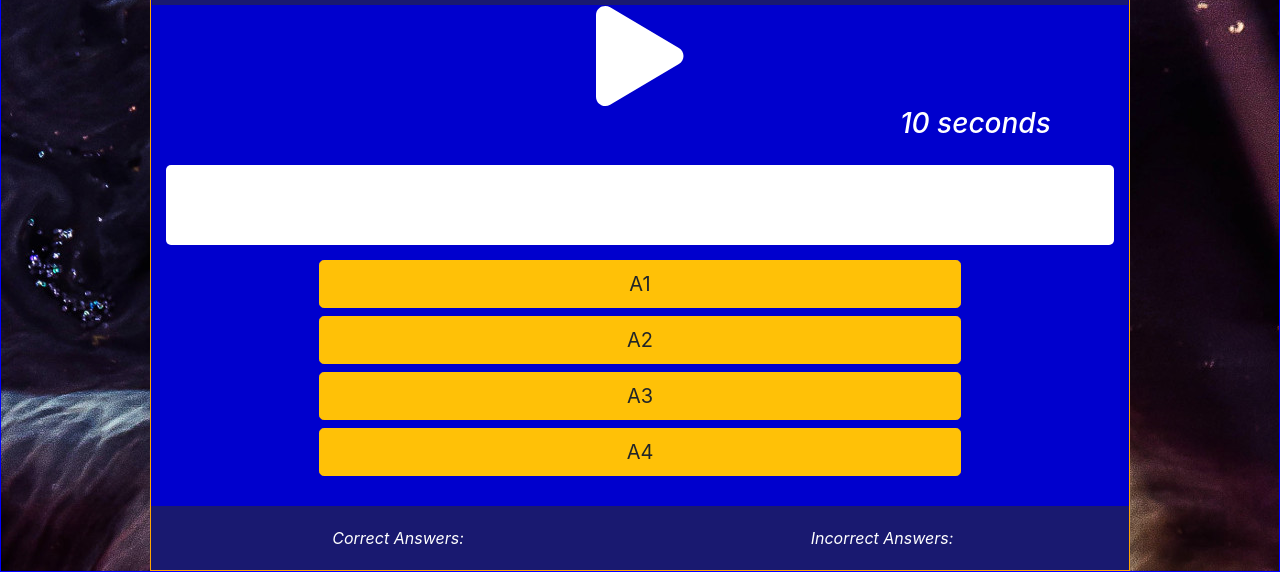
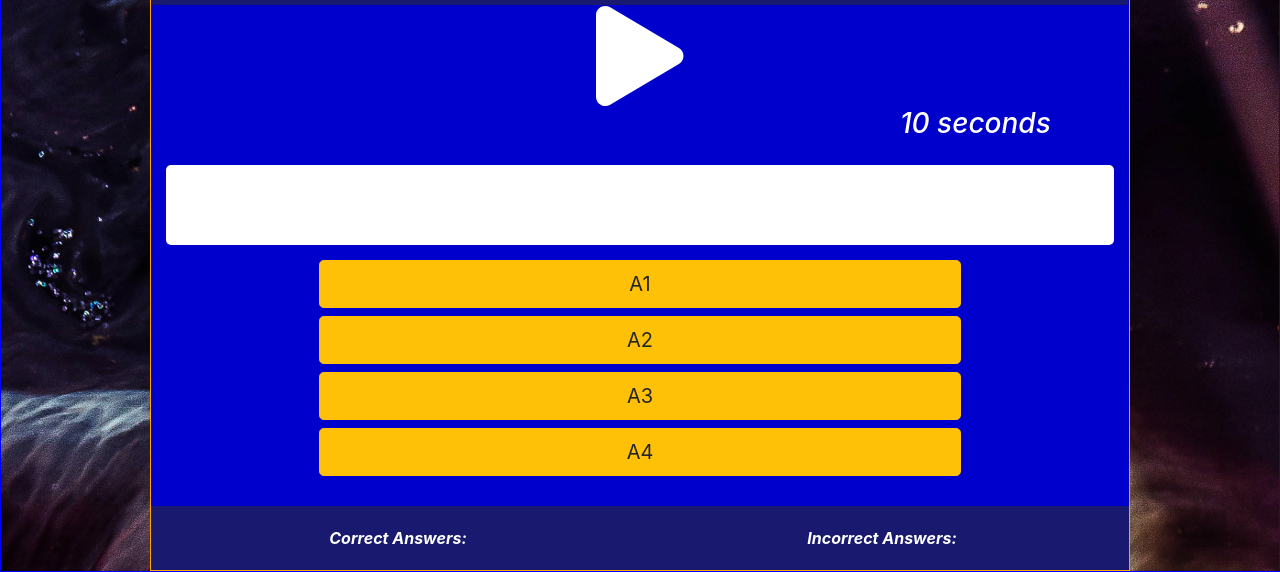
Before and after one commit to chitramaddy/TriviaGame, a plain HTML site: page index.html in a window 1280 px wide. Shown: the part 228-800 px from the top of the page. Drawn offline with nearby package versions, Linux system fonts and the light colour scheme.

Commit message:
changed stats font strength

```diff
--- a/index.html
+++ b/index.html
@@ -63,8 +63,8 @@
 
 				<footer>
 					<div class="row stats">
-						<div class="col-md-6 col-sm-6 col-xs-6" id="correct">Correct Answers: </div>
-						<div class="col-md-6 col-sm-6 col-xs-6" id="incorrect">Incorrect Answers: </div>
+						<div class="col-md-6 col-sm-6 col-xs-6" id="correct"><b>Correct Answers: </b></div>
+						<div class="col-md-6 col-sm-6 col-xs-6" id="incorrect"><b>Incorrect Answers: </b></div>
 					</div>
 				</footer>
 
```
